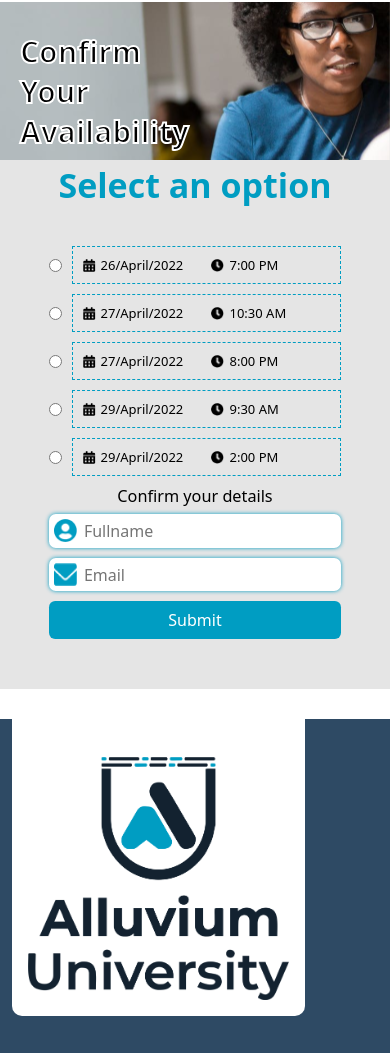
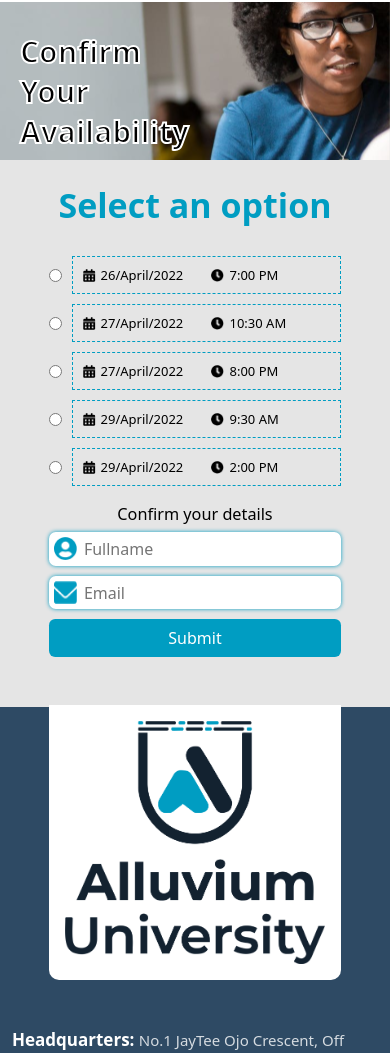
Before and after one commit to Alluvium-Admin/alluvium-university, a Next.js app: page /test-confirmation in a window 390 px wide. Shown: the part 98-1151 px from the top of the page. Built offline with nearby package versions, Linux system fonts and the light colour scheme.

Commit message:
fix: test-availability page UI

```diff
--- a/components/Footer.tsx
+++ b/components/Footer.tsx
@@ -3,10 +3,10 @@ const Footer = () => {
         <footer className="footer">
             <div className="container py-5">
                 <div className="row">
-                    <div className="col-md-6 col-lg-2 col-sm-6 position-relative">
-                        <div className="footer-logo bg-white p-3 "><img className="img-fluid" alt="logo" src="images/logo.png" /></div>
+                    <div className="col-md-6 col-lg-3 col-sm-6 position-relative">
+                        <div className="footer-logo bg-white p-3"><img className="img-fluid" alt="logo" src="images/logo.png" /></div>
                     </div>
-                    <div className="col-md-6 col-lg-4 pb-3 col-sm-6 px-md-5">
+                    <div className="col-md-6 col-lg-3 pb-3 col-sm-6 ps-md-5">
                         <ul className="footer-contact">
                             {/* <li className=""><span>Addresses</span> */}
                             <ul className="ms-0">
@@ -27,6 +27,7 @@ const Footer = () => {
                         </ul>
                     </div>
                     <div className="footer-quicklinks pb-3 col-sm-6 col-lg-3 col-md-6 ps-md-5">
+                        <div className="ms-sm-5">
                         <h5 className="">Quick Links</h5>
                         <div className="row">
                             <div className="col-md-12">
@@ -47,6 +48,7 @@ const Footer = () => {
 
                                 </ul>
                             </div> */}
+                        </div>
                         </div>
                     </div>
                     <div className="footer-quicklinks col-lg-3 col-sm-6 col-md-3 ps-md-5">
--- a/pages/_app.tsx
+++ b/pages/_app.tsx
@@ -1,7 +1,8 @@
+import '../styles/globals.css';
 import 'bootstrap/dist/css/bootstrap.min.css';
+// import '../styles/globals.css';
 // import 'bootstrap/dist/js/bootstrap';
 import Script from 'next/script';
-import '../styles/globals.css'
 // import type { AppProps } from 'next/app'
 
 function MyApp({ Component, pageProps }) {
--- a/pages/test-confirmation/index.tsx
+++ b/pages/test-confirmation/index.tsx
@@ -73,15 +73,18 @@ const MainContent = ({data, setData, setLoading, setResponseData}: {clearData:an
 
     const handleSubmit = async e => {
         setHideButton(true);
-        console.log(data);
+        // console.log(data);
         setLoading(true);
         e.preventDefault();
         if (data) {
             if(data.date && data.time){
                 const responseData2 = await axios.post('/api/availability', data)
-                .then((res) => { console.log(res); return res.data })
+                .then((res) => {
+                    // console.log(res);
+                    return res.data
+                 })
                 .catch(err => { console.log(err.response.data); return err.response.data });
-            console.log(responseData2);
+            // console.log(responseData2);
             setResponseData(responseData2);
             setWarningData(null);
             // clearData();
@@ -110,7 +113,7 @@ const MainContent = ({data, setData, setLoading, setResponseData}: {clearData:an
                         }
                     </div>
                     <div>
-                        <h3>Confirm your details</h3>
+                        <h3 className="my-2 my-md-3">Confirm your details</h3>
                         <div className={styles.inputField}>
                             <Image priority src="/images/test-confirmation/fullname.png" width={23.69} height={23.69} alt="fullname" />
                             <input type="text" name="fullname" placeholder="Fullname" id="" onChange={handleChange} required />
@@ -133,9 +136,9 @@ const SideBar: NextComponentType = () => {
             <div className={styles.sideTitle}>
                 <h2 className="">Confirm <br /> Your <br /> Availability</h2>
             </div>
-            <div className={styles.sideFooter}>
+            {/* <div className={styles.sideFooter}>
                 <Image src="/images/test-confirmation/AULogo(white).svg" width={90.46} height={84} alt="Aluvium University" />
-            </div>
+            </div> */}
         </div>
     )
 }
@@ -204,7 +207,7 @@ const Students: NextPage = () => {
                         </div>
                     </div>
                 </section>
-                <section className="bg-danger">
+                <section className="mt-0">
                     <Footer />
                 </section>
             </main>
--- a/styles/globals.css
+++ b/styles/globals.css
@@ -22,10 +22,10 @@ a {
 	margin: 30px 0 !important;
 }
 
-footer {
-  margin-top: 30px;
+/* footer { */
+  /* margin-top: 30px; */
   /* text-align: center; */
-}
+/* } */
 
 .footer{
   background: #2E4A64;
@@ -62,6 +62,8 @@ footer {
   background: #FAFAFA;
   padding-top: 40px !important;
   top: -50px;
+  width: 75%;
+  margin: 0 auto;
   border-radius: 0px 0px 10px 10px;
 }
 
@@ -95,6 +97,10 @@ footer {
 	overflow: hidden;
 }
 @media screen and (max-width: 576px) {
+	.footer-logo{
+		width: auto;
+		margin-right: auto;
+	}
 	.testimonial{
 		padding: 10px 0 !important;
 	}
--- a/styles/test-confirmation.module.scss
+++ b/styles/test-confirmation.module.scss
@@ -157,9 +157,12 @@
 
 
         .titleSection {
-            margin-bottom: 50px;
+            margin-bottom: 30px;
+            width: 100%;
+            text-align: center;
             @media screen and (max-width: 769px) {
-                margin-bottom: 20px;
+                margin-bottom: 10px;
+                margin-top: 20px;
             }
             h2 {
                 font-style: normal;
```
